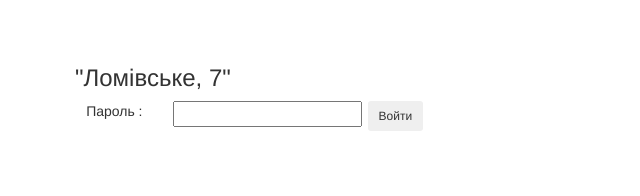
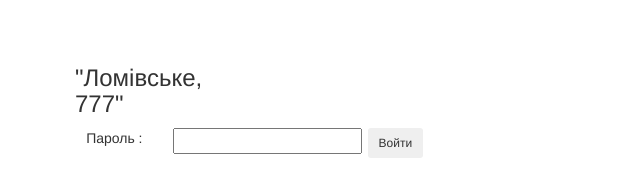
Before and after one commit to lom7/lom7.github.io, a plain HTML site: page index.html in a window 1280 px wide. Shown: the whole page, without its empty margins (0-640 px from the left). Drawn offline with nearby package versions, Linux system fonts and the light colour scheme.

Commit message:
Add files via upload

```diff
--- a/index.html
+++ b/index.html
@@ -36,7 +36,7 @@
 <body>
         <div class="container picture" >
                 <div class="row">
-                        <div class="col-md-2"><h3>"Ломiвське, 7"</h3></div>
+                        <div class="col-md-2"><h3>"Ломiвське, 777"</h3></div>
                 </div>
 
                 <div class="row securityDiv">
```
